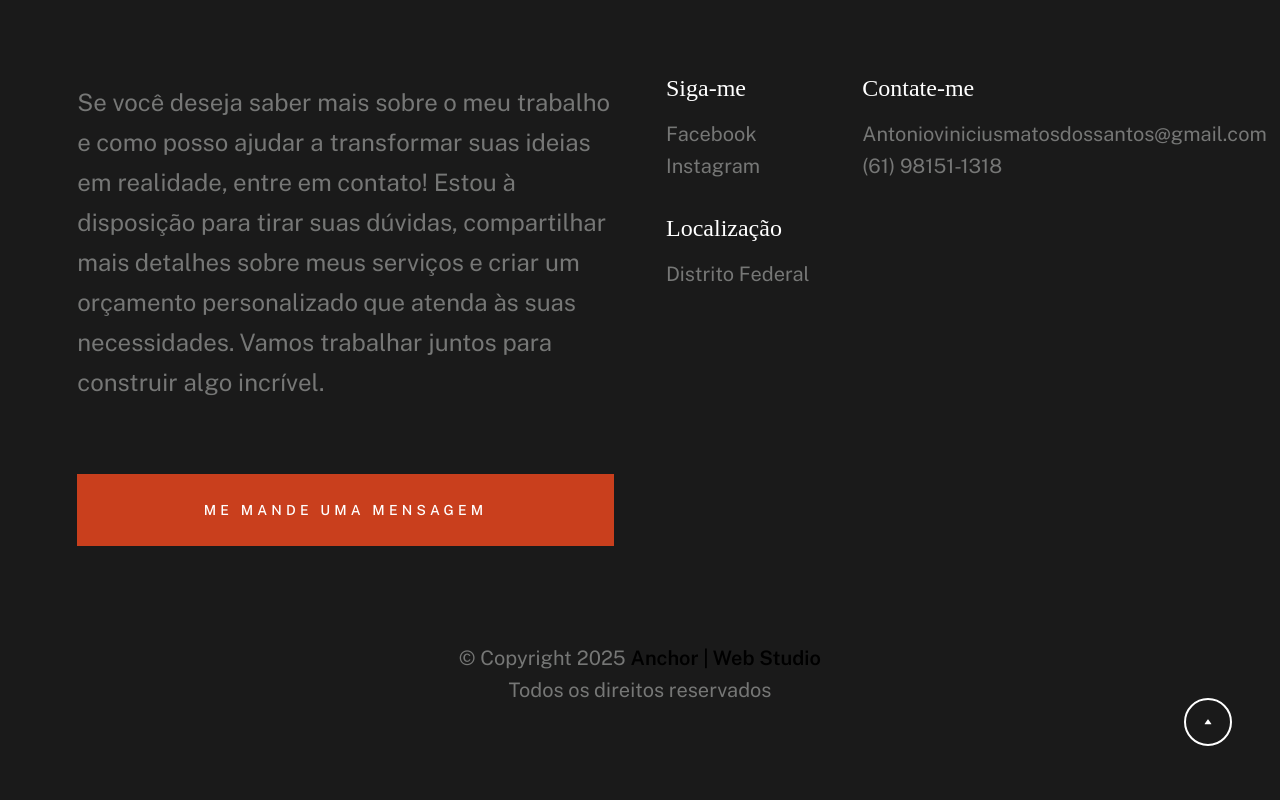
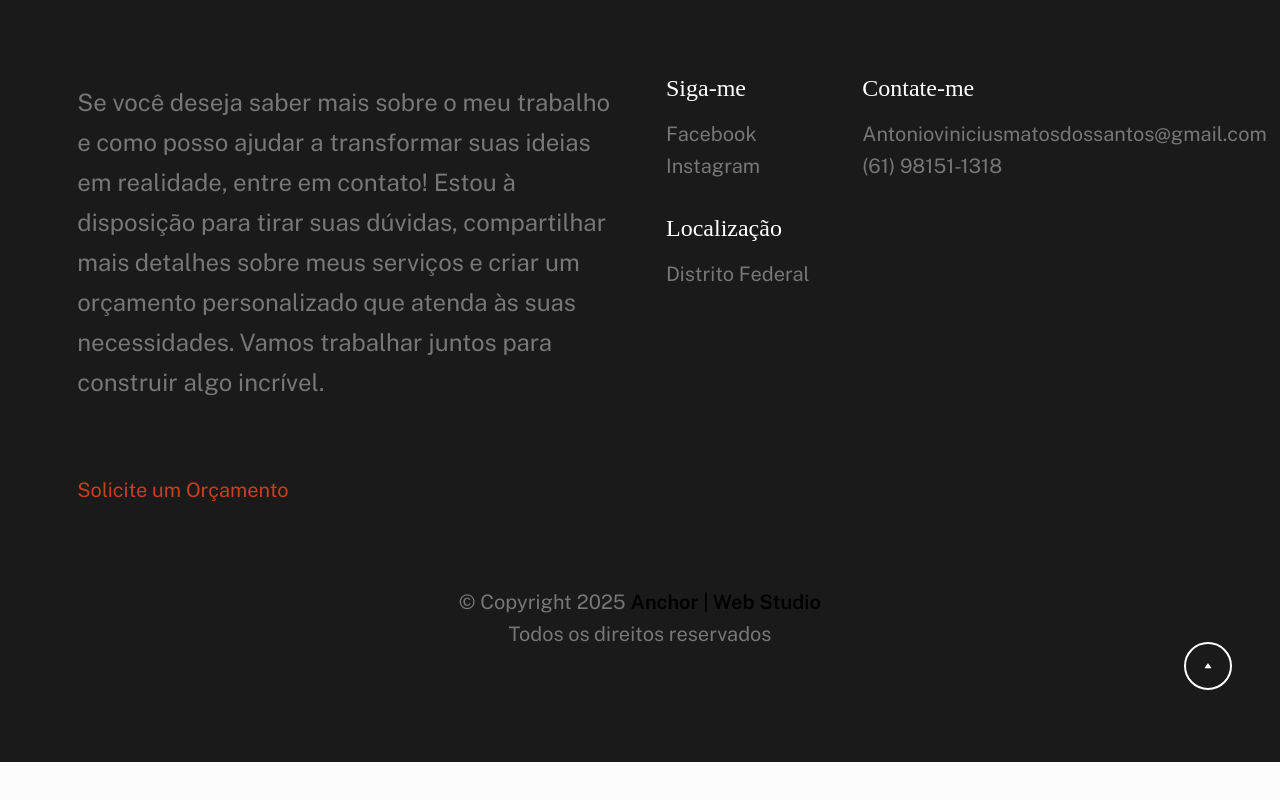
Before and after one commit to AlicM98/AV.1, a plain HTML site: page index.html in a window 1280 px wide. Shown: the part 5335-6135 px from the top of the page. After the commit the page ends 6097 px from the top, so only its background shows below. Drawn offline with nearby package versions, Linux system fonts and the light colour scheme; a web font is replaced by a local one.

Commit message:
Update index.html

```diff
--- a/index.html
+++ b/index.html
@@ -386,7 +386,7 @@
             <div class="row s-footer__buttons">
 
                 <div class="column xl-6 tab-12">
-                    <a href="Antonioviniciusmatosdossantos@gmail.com" class="btn btn--primary btn--large u-fullwidth">Me mande uma mensagem</a>
+                    <a class="btn-solid-lg page-scroll" href="https://wa.me/556199392424?text=Ol%C3%A1%21%20Gostaria%20de%20fazer%20um%20or%C3%A7amento" target="_blank">Solicite um Orçamento</a>
                 </div>
 
 
```
